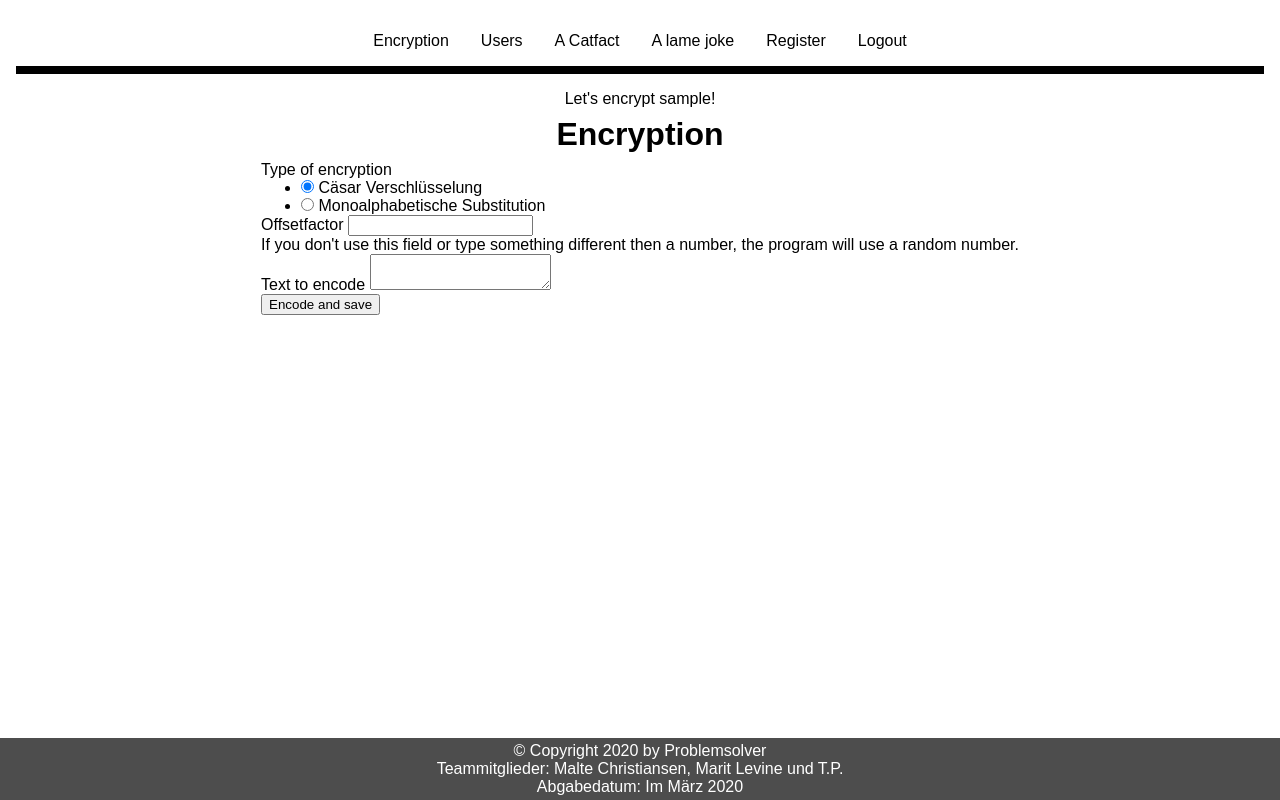
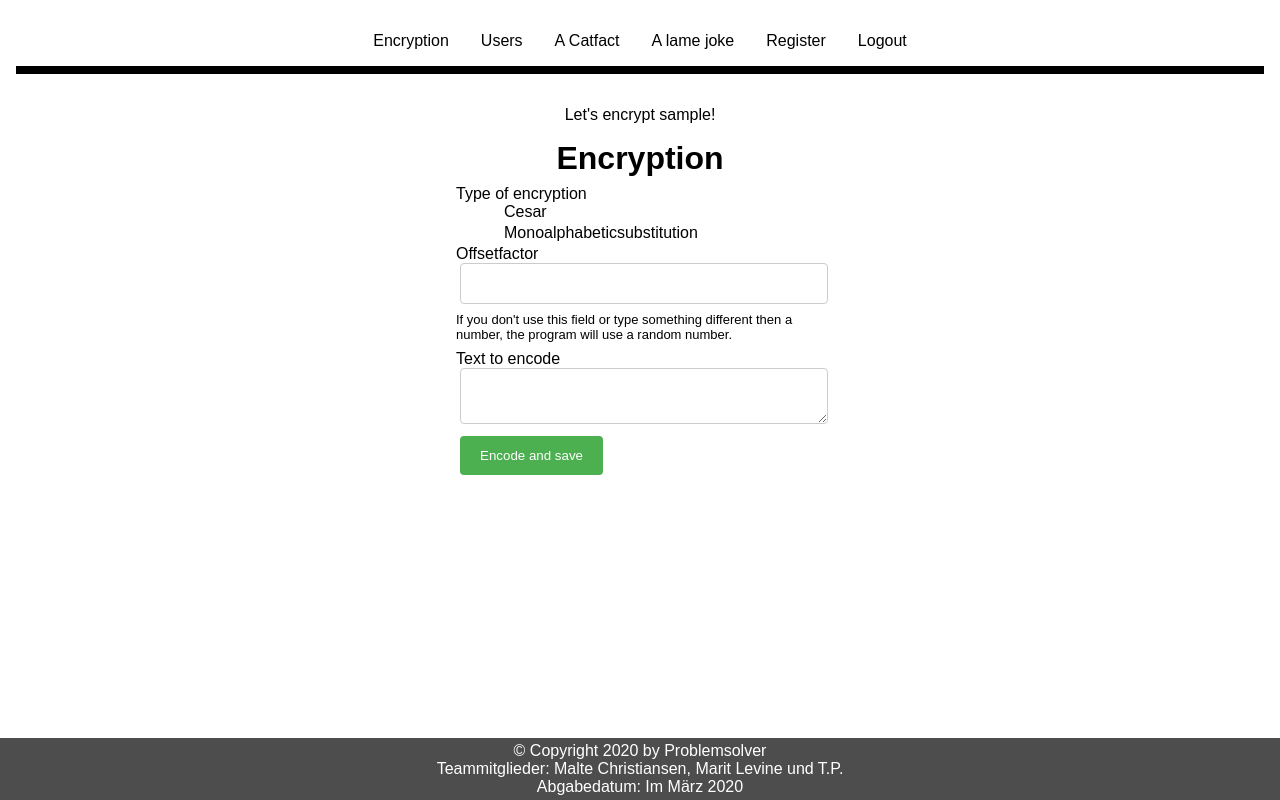
Before and after one commit to IAmMalteC/studyproject-vertiefung-programmieren-2019-20, a Flask app: page /encryption in a window 1280 px wide. Run offline with Flask 2, Linux system fonts and the light colour scheme; the visitor is signed in with stand-in values (Sample User, id 1); some libraries are stand-ins or nearby versions.

Commit message:
styled forms

```diff
--- a/excercise/enryptionTool/forms.py
+++ b/excercise/enryptionTool/forms.py
@@ -34,8 +34,8 @@ class RegisterForm(LoginForm):
 class EncryptionForm(FlaskForm):
     """Encryption Form"""
     encryptiontype = RadioField('Type of encryption', validators=[InputRequired()],
-                                choices=[('cesar', 'Cäsar Verschlüsselung'),
-                                         ('monoalphabeticsubstitution', 'Monoalphabetische Substitution')],
+                                choices=[('cesar', 'Cesar'),
+                                         ('monoalphabeticsubstitution', 'Monoalphabeticsubstitution')],
                                 default='cesar')
     offset = StringField('Offsetfactor')  # IntegerField
     string_to_encrypt = TextAreaField('Text to encode', validators=[InputRequired(),
--- a/excercise/enryptionTool/static/style.css
+++ b/excercise/enryptionTool/static/style.css
@@ -1,6 +1,7 @@
 * {
   margin: 0;
   font-family: sans-serif;
+  box-sizing: border-box;
 }
 html, body {
     height: 100%;
@@ -37,8 +38,10 @@ header {
     flex-direction: column;
     justify-content: flex-start;
     align-items: center;
+    align-content: center;
     flex: 1 0 auto;
 
+    padding: 0.5rem;
     min-height: auto;
 }
 
@@ -47,8 +50,46 @@ h1, h2, h3, h4, h5, h6 {
     margin: 0.5rem;
 }
 
+.content p {
+    max-width: 23rem;
+    margin: 0.5rem 0;
+}
+
 /* ___Forms____ */
+input, select, textarea {
+    /* display: ; */
+    width: 100%;
+    padding: 0.75rem 1.25rem;
+    margin: 0 0.25rem 0.5rem; /*top right bottom left */
+    border: 0.063rem solid #ccc;
+    border-radius: 0.25rem;
+}
+.form-message {
+    max-width: 23rem;
+    font-size: small;
+    margin-bottom: 0.5rem;
+}
+.form-list ul{
+    list-style-type: none;
+    width: 0;
+}
+.form-list li {
+    display: flex;
+    flex-flow: row nowrap;
+}
 
+input[type=submit] {
+    width: auto;
+    background-color: #4CAF50;
+    color: white;
+    border: none;
+    border-radius: 0.25rem;
+    cursor: pointer;
+}
+
+input[type=submit]:hover {
+    background-color: #45a049;
+}
 
 /* _____Messages_____ */
 .alert {
@@ -60,7 +101,7 @@ h1, h2, h3, h4, h5, h6 {
 }
 
 .session {
-    background-color: #00802b;
+    background-color: #4CAF50;
     color: #fff;
 }
 
--- a/excercise/enryptionTool/templates/encryption.html
+++ b/excercise/enryptionTool/templates/encryption.html
@@ -6,20 +6,20 @@
     <p>Let's encrypt {{ current_user }}!</p>
 </div>
 
-<div class="formwrapper">
-    <h1 class="title">Encryption</h1>
-    <form class="pure-form pure-form-stacked" action="/encryption" method="POST">
+<div>
+    <h1>Encryption</h1>
+    <form action="/encryption" method="POST">
         {{ form.csrf_token }}
-        <div class="form-field" id='encryptiontype'>
+        <div class="form-list" id='encryptiontype'>
             {{ form.encryptiontype.label }} {{ form.encryptiontype(**{"onchange":"changeOffsetVisibility()"}) }}
         </div>
-        <div class="form-field" id='offset'>
+        <div id='offset'>
             {{ form.offset.label }} {{ form.offset }}
-            <div class="pure-form-message">
+            <div class="form-message">
                 If you don't use this field or type something different then a number, the program will use a random number.
             </div>
         </div>
-        <div class="form-field">
+        <div>
             {{ form.string_to_encrypt.label }} {{ form.string_to_encrypt }}
         </div>
         {{ form.submit(class="pure-button pure-button-primary") }}
--- a/excercise/enryptionTool/templates/register.html
+++ b/excercise/enryptionTool/templates/register.html
@@ -6,12 +6,12 @@
     <div>
         <p>Here you can create an account for yourself or for other people.</p>
     </div>
-    <form class="pure-form pure-form-stacked"  action="/register" method="POST">
+    <form action="/register" method="POST">
         {{ form.csrf_token }}
-        <div class="form-field">
+        <div>
             {{ form.username.label }} {{ form.username }}
         </div>
-        <div class="form-field">
+        <div>
             {{ form.password.label }} {{ form.password }}
         </div>
         {{ form.submit(class="pure-button pure-button-primary")}}
--- a/excercise/enryptionTool/templates/result.html
+++ b/excercise/enryptionTool/templates/result.html
@@ -5,7 +5,7 @@
 {% endblock %}
 {% block content %}
 <div >
-    <h1 class="title">Your encrypted text</h1>
+    <h1>Your encrypted text</h1>
     <p>Type of encryption: {{ encryptiontype }}</p>
     <p id="offsetResult">Offsetfactor: {{ offset }} </p>
     <p>Unencoded text: {{unencoded_string}}</p>
--- a/excercise/enryptionTool/templates/users.html
+++ b/excercise/enryptionTool/templates/users.html
@@ -1,8 +1,8 @@
 {% extends "basetemplate.html" %}
 {% block title %}Registred users{% endblock %}
 {% block content %}
-<div class="formwrapper">
-    <h1 class="title">Registred users</h1>
+<div>
+    <h1>Registred users</h1>
     <div class="userlist">
         {% for users in useroutput %}
             <div class="userlist item">
```
Also changed, not shown: excercise/enryptionTool/templates/login.html (+5 -5 lines), excercise/enryptionTool/database/datalog.db.
